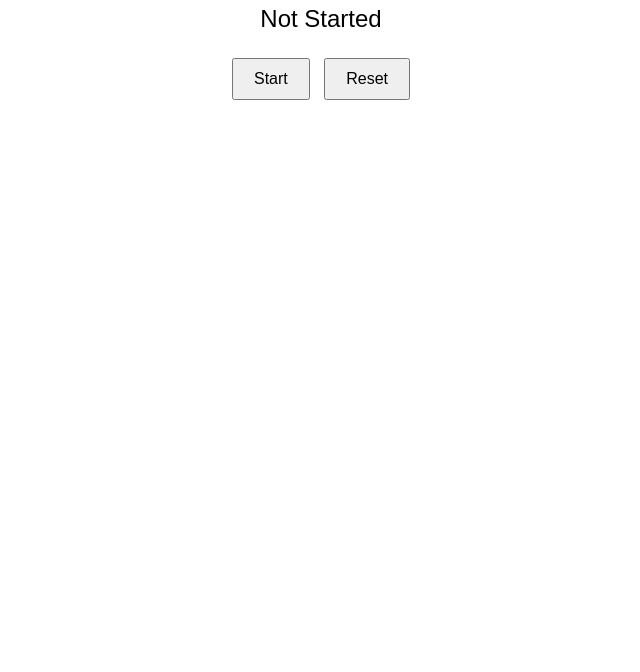
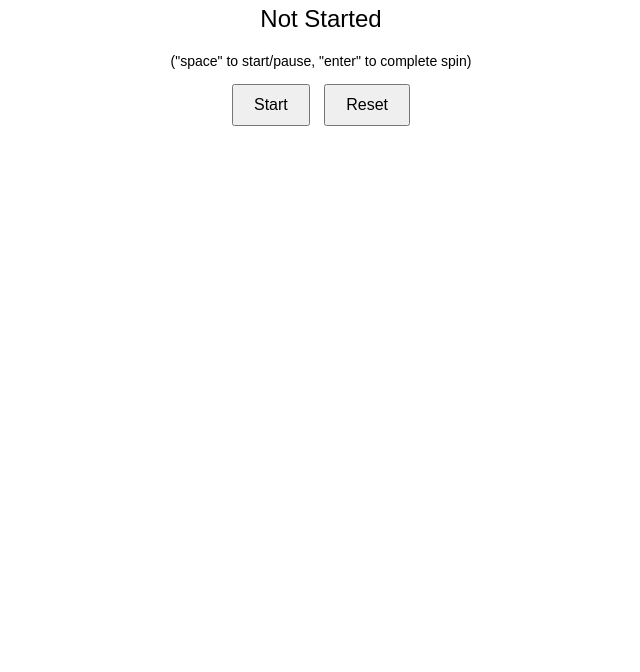
Before and after one commit to ddrmv/gyro-tracker-simple, a plain HTML site: page gyro_track_simple.html in a window 1280 px wide. Shown: the part 128-800 px from the top of the page, without its empty margins (319-959 px from the left). Drawn offline with Linux system fonts and the light colour scheme.

Commit message:
Add instructions

```diff
--- a/gyro_track_simple.html
+++ b/gyro_track_simple.html
@@ -10,11 +10,13 @@
         #status { font-size: 24px; margin-bottom: 20px; }
         button { padding: 10px 20px; font-size: 16px; margin: 5px; cursor: pointer; }
         .decisecond { color: lightgrey; }
+        .instructions { font-size: 14px; margin-bottom: 10px; }
     </style>
 </head>
 <body>
     <div id="timer">00:00:00<span class="decisecond">.0</span></div>
     <div id="status">Not Started</div>
+    <div class="instructions">("space" to start/pause, "enter" to complete spin)</div>
     <button onclick="startTimer()">Start</button>
     <button onclick="resetTimer()">Reset</button>
     <script>
```
